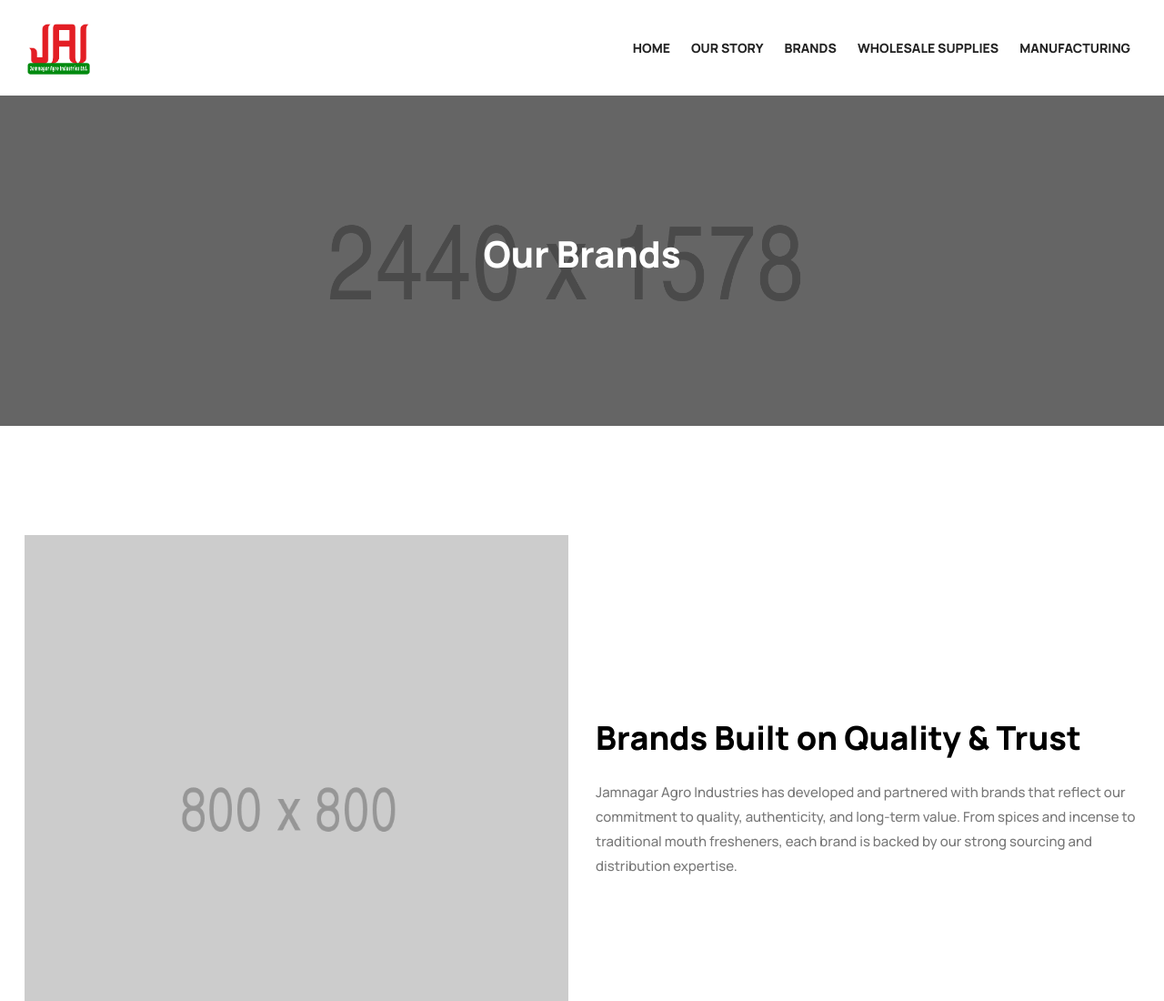
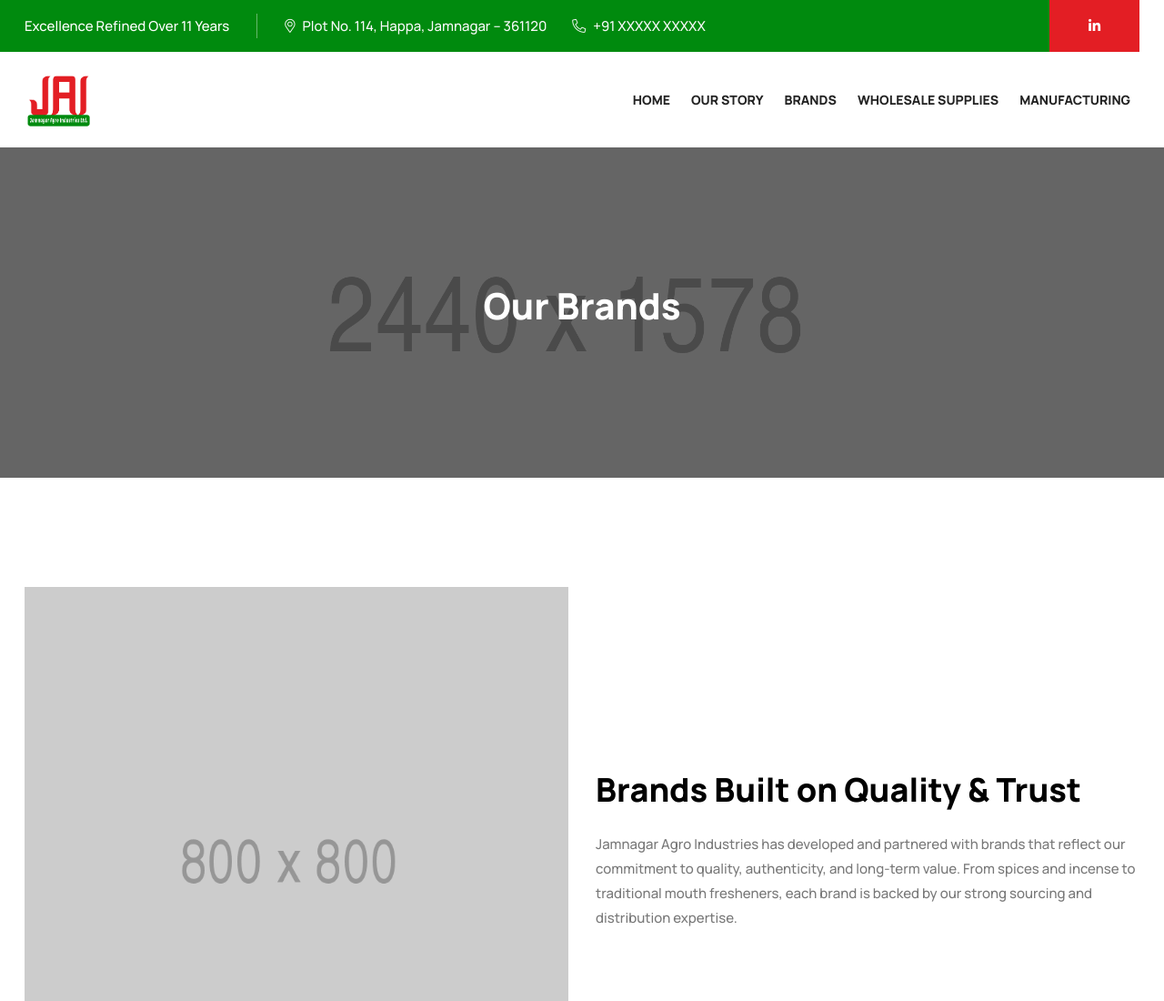
Before and after one commit to Sagar1329/jai_assignment, a plain HTML site: page brands.html in a window 1280 px wide. Shown: the top 1100 px of the page at 91% size. Drawn offline with Linux system fonts and the light colour scheme.

Commit message:
changed brands.html

```diff
--- a/brands.html
+++ b/brands.html
@@ -30,6 +30,38 @@
 
     <!-- Preloader -->
     <div class="se-pre-con"></div>
+
+
+    <!-- Top Bar -->
+    <div class="top-bar-area text-light">
+        <div class="container">
+            <div class="row align-center">
+                <div class="col-lg-9">
+                    <div class="flex-item left">
+                        <p>Excellence Refined Over 11 Years</p>
+                        <ul>
+                            <li>
+                                <i class="fas fa-map-marker-alt"></i>
+                                Plot No. 114, Happa, Jamnagar – 361120
+                            </li>
+                            <li>
+                                <i class="fas fa-phone-alt"></i>
+                                +91 XXXXX XXXXX
+                            </li>
+                        </ul>
+                    </div>
+                </div>
+                <div class="col-lg-3 text-end">
+                    <div class="social">
+                        <ul>
+                            <li><a href="#"><i class="fab fa-linkedin-in"></i></a></li>
+                        </ul>
+                    </div>
+                </div>
+            </div>
+        </div>
+    </div>
+
 
     <!-- HEADER (COPY SAME HEADER USED IN INDEX & ABOUT) -->
     <header>
```
